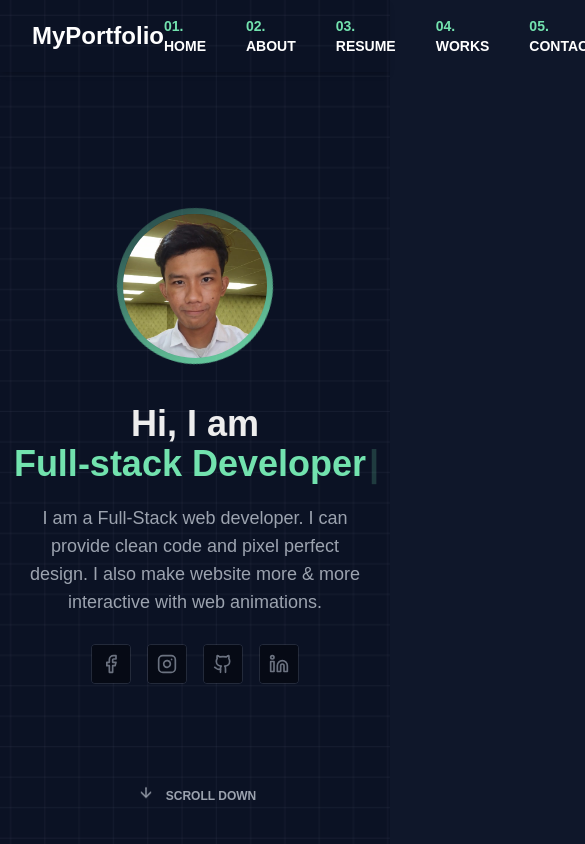
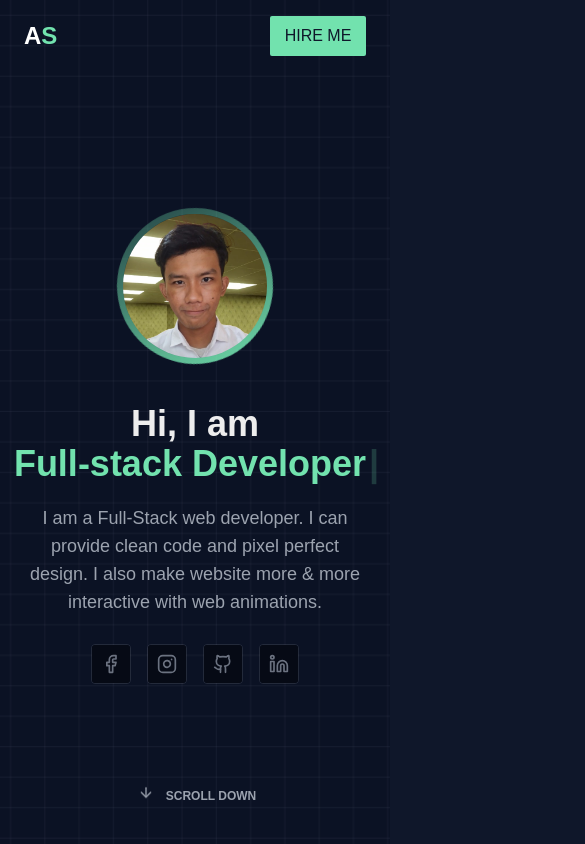
Before and after one commit to difhaels/portfolio-v4, a Next.js app: page / in a window 390 px wide. Shown: the top 844 px of the page, 585 px wide, since content can reach past the window. Built offline with nearby package versions, Linux system fonts and the light colour scheme.

Commit message:
fix navbar

```diff
--- a/src/components/Navbar.jsx
+++ b/src/components/Navbar.jsx
@@ -22,12 +22,14 @@ export default function Navbar() {
 
   return (
     <section className="w-full">
-      <nav className="absolute flex top-0 z-50  w-full items-center justify-between  px-8 py-4 text-white shadow-md">
+      <nav className="absolute left-1/2 top-0 z-50 flex w-full max-w-7xl -translate-x-1/2 items-center justify-between py-4 text-white px-6">
         {/* Logo */}
-        <div className="text-2xl font-bold">MyPortfolio</div>
+        <div className="text-2xl font-bold">
+          A<span className="text-[#72E2AE]">S</span>
+        </div>
 
         {/* Navigation Links */}
-        <ul className="flex space-x-10 text-sm font-semibold uppercase">
+        <ul className="hidden space-x-10 text-sm font-semibold uppercase sm:flex">
           <li className="group relative">
             <Link href="/">
               <span className="text-[#72E2AE]">01. </span>Home
@@ -75,16 +77,20 @@ export default function Navbar() {
         </Link>
       </nav>
 
-      <nav data-aos="fade-down" className={` top-0 z-50 flex w-full items-center justify-between border-b border-white border-opacity-20 bg-[#060A15] bg-opacity-50 px-8 py-4 text-white shadow-md backdrop-blur backdrop-filter ${
-        isScroll
-          ? "fixed"
-          : "hidden"
-      }`}>
+      <nav
+        data-aos="fade-down"
+        className={`top-0 z-50 w-full border-b border-white border-opacity-20 bg-[#060A15] bg-opacity-50 px-6 py-4 text-white shadow-md backdrop-blur backdrop-filter ${
+          isScroll ? "fixed" : "hidden"
+        }`}
+      >
         {/* Logo */}
-        <div className="text-2xl font-bold">MyPortfolio</div>
+        <div className="max-w-7xl flex mx-auto items-center justify-between">
+          <div className="text-2xl font-bold">
+            A<span className="text-[#72E2AE]">S</span>
+          </div>
 
           {/* Navigation Links */}
-        <ul className="flex space-x-10 text-sm font-semibold uppercase">
+          <ul className="hidden space-x-10 text-sm font-semibold uppercase sm:flex">
             <li className="group relative">
               <Link href="/">
                 <span className="text-[#72E2AE]">01. </span>Home
@@ -130,6 +136,7 @@ export default function Navbar() {
               Hire Me
             </span>
           </Link>
+        </div>
       </nav>
     </section>
   );
```
Lines whose indentation alone changed are shown as unchanged.
